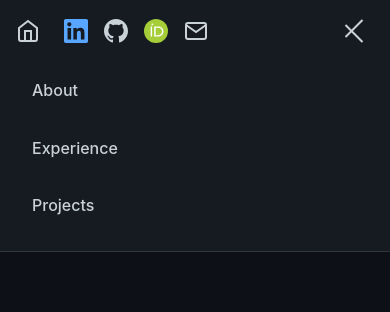
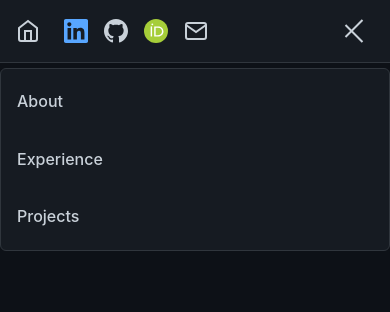
Before and after one commit to baptiste-lucas/my-portfolio, a plain HTML site: page index.html in a window 390 px wide. Both pictures are taken after a click on the label "Toggle menu". Shown: the top 312 px of the page. Drawn offline with Linux system fonts and the light colour scheme.

Commit message:
Merge changes from local ZIP version

```diff
--- a/styles.css
+++ b/styles.css
@@ -32,6 +32,7 @@ nav {
     padding: 1rem 2rem;
     max-width: 1400px;
     margin: 0 auto;
+    position: relative;
 }
 
 .nav-left {
@@ -69,7 +70,7 @@ nav {
     justify-content: center;
     width: 24px;
     height: 24px;
-    transition: transform 0.3s ease;
+    transition: color 0.3s ease;
     text-decoration: none;
     color: #c9d1d9;
 }
@@ -678,21 +679,32 @@ footer {
     }
 
     .nav-menu {
-        display: none;
+        display: flex;
+        position: absolute;
+        top: calc(100% + 6px);
+        left: 0;
+        right: 0;
         flex-direction: column;
         width: 100%;
-        margin: 1rem 0 0 0;
-        padding: 0;
+        margin: 0;
+        padding: 0.25rem 0;
         gap: 0;
         order: 4;
-        background-color: transparent;
-        border: none;
-        border-radius: 0;
-        overflow: visible;
+        background-color: #161b22;
+        border: 1px solid #30363d;
+        border-radius: 6px;
+        overflow: hidden;
+        z-index: 1001;
+        max-height: 0;
+        opacity: 0;
+        transform: translateY(-8px);
+        transition: max-height 300ms ease, opacity 250ms ease, transform 300ms ease;
     }
 
     .menu-toggle-checkbox:checked ~ .nav-menu {
-        display: flex;
+        max-height: 500px;
+        opacity: 1;
+        transform: translateY(0);
     }
 
     .menu-toggle-checkbox:checked ~ .menu-toggle span:nth-child(1) {
```
Also changed, not shown: data/pic.png.
